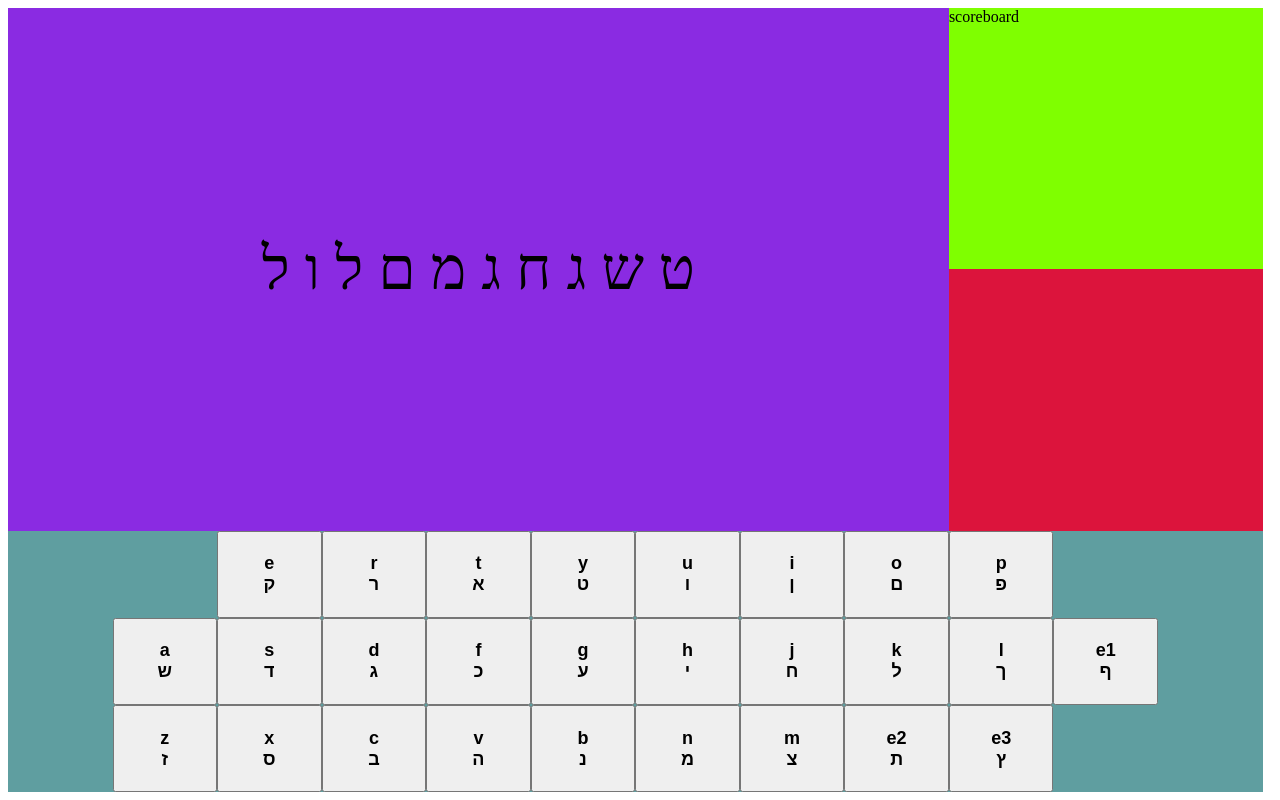
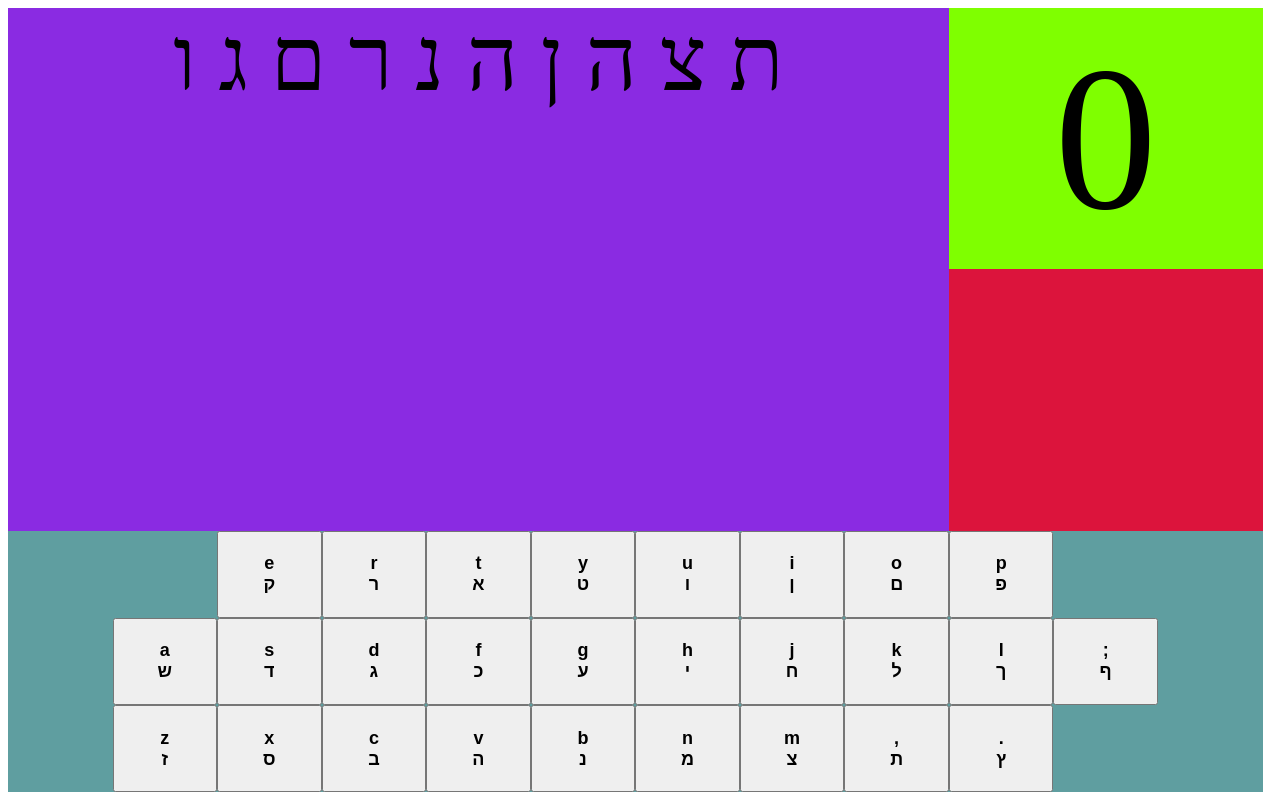
Before and after one commit to jo-codes/touch-type, a plain HTML site: page index.html in a window 1280 px wide. Drawn offline with Linux system fonts and the light colour scheme.

Commit message:
keyboard and points fully functional

```diff
--- a/index.html
+++ b/index.html
@@ -9,8 +9,8 @@
   </head>
   <body>
     <div id="container">
-      <div id="letters">letters</div>
-      <div id="scoreboard">scoreboard</div>
+      <div id="letters"></div>
+      <div id="scoreboard"></div>
       <div id="somethingElse"></div>
       <div id="keyboard"></div>
     </div>
--- a/main.js
+++ b/main.js
@@ -16,7 +16,7 @@ const keys = {
   j: 'ח',
   k: 'ל',
   l: 'ך',
-  e1: 'ף',
+  ';': 'ף',
   z: 'ז',
   x: 'ס',
   c: 'ב',
@@ -24,8 +24,8 @@ const keys = {
   b: 'נ',
   n: 'מ',
   m: 'צ',
-  e2: 'ת',
-  e3: 'ץ',
+  ',': 'ת',
+  '.': 'ץ',
 };
 
 const letters = document.getElementById('letters');
@@ -34,12 +34,16 @@ const keyboard = document.getElementById('keyboard');
 
 // global variable of hebrew letters
 
-hebrewLetters = [];
+let hebrewLetters = [];
+let currentLetters = [];
+let points = 0;
+
+let pointDiv = document.createElement('div');
+scoreboard.appendChild(pointDiv).innerHTML = `${points.toString()}`;
 
 for (let [key, value] of Object.entries(keys)) {
   hebrewLetters.push(value);
 }
-
 // function that prints letters to div
 
 let makeLetters = (arr) => {
@@ -61,43 +65,68 @@ let randomize = (arr, num) => {
   return lettersToReturn;
 };
 
-// calling random letters function
+// creating actual keyboard
 
-let currentLetters1 = randomize(hebrewLetters, 10);
+for (let [key, value] of Object.entries(keys)) {
+  if (key === ';') {
+    let keyCombo = document.createElement('button');
+    keyboard.appendChild(keyCombo).className = `grid-item`;
+    keyboard.appendChild(keyCombo).id = `e1`;
+    keyboard.appendChild(keyCombo).innerHTML = `${key} <br /> ${value}`;
+  } else if (key === ',') {
+    let keyCombo = document.createElement('button');
+    keyboard.appendChild(keyCombo).className = `grid-item`;
+    keyboard.appendChild(keyCombo).id = `e2`;
+    keyboard.appendChild(keyCombo).innerHTML = `${key} <br /> ${value}`;
+  } else if (key === '.') {
+    let keyCombo = document.createElement('button');
+    keyboard.appendChild(keyCombo).className = `grid-item`;
+    keyboard.appendChild(keyCombo).id = `e3`;
+    keyboard.appendChild(keyCombo).innerHTML = `${key} <br /> ${value}`;
+  } else {
+    let keyCombo = document.createElement('button');
+    keyboard.appendChild(keyCombo).className = `grid-item`;
+    keyboard.appendChild(keyCombo).id = `${key}`;
+    keyboard.appendChild(keyCombo).innerHTML = `${key} <br /> ${value}`;
+  }
+}
 
-makeLetters(currentLetters1);
+// increment points function for scoreboard
+const updatePoints = (points) => {
+  pointDiv.innerHTML = `${points.toString()}`;
+};
 
 // function to check for match between keyboard and array of random letters
 
 const matchClicked = (e) => {
-  for (x in currentLetters1) {
-    if (keys[e] === currentLetters1[x]) {
-      console.log('match');
-      let index = currentLetters1.indexOf(keys[e]);
-      currentLetters1.splice(index, 1);
-      makeLetters(currentLetters1);
+  for (x in currentLetters) {
+    if (keys[e] === currentLetters[x]) {
+      let index = currentLetters.indexOf(keys[e]);
+      currentLetters.splice(index, 1);
+      makeLetters(currentLetters);
+      points++;
+      updatePoints(points);
     }
+    console.log(e);
   }
-  console.log(e.key);
 };
 
-// creating actual keyboard
-
-for (let [key, value] of Object.entries(keys)) {
-  let keyCombo = document.createElement('button');
-  keyboard.appendChild(keyCombo).className = `grid-item`;
-  keyboard.appendChild(keyCombo).id = `${key}`;
-  keyboard.appendChild(keyCombo).innerHTML = `${key} <br /> ${value}`;
-}
-
 // event listener for keyboard
-
+// seriously though this is like a function wrapped in a function wrapped in another function, cool
 document.addEventListener('DOMContentLoaded', () => {
   'use strict';
 
   document.addEventListener('keydown', (event) => {
     const key = event.key.toLowerCase();
     matchClicked(key);
-    console.log(key);
   });
 });
+
+const runGame = (num) => {
+  points = 0;
+  updatePoints(points);
+  currentLetters = randomize(hebrewLetters, num);
+  makeLetters(currentLetters);
+};
+
+runGame(10);
--- a/style.css
+++ b/style.css
@@ -21,10 +21,10 @@ html {
   display: grid;
   width: 100%;
   height: 100;
-  font-size: 60px;
+  font-size: 7vw;
   grid-area: letters;
   background-color: blueviolet;
-  align-content: center;
+  align-content: top;
   justify-content: center;
 }
 
@@ -44,6 +44,9 @@ html {
   display: grid;
   grid-area: scoreboard;
   background-color: chartreuse;
+  font-size: 16vw;
+  align-content: center;
+  justify-content: center;
 }
 
 #somethingElse {
```
